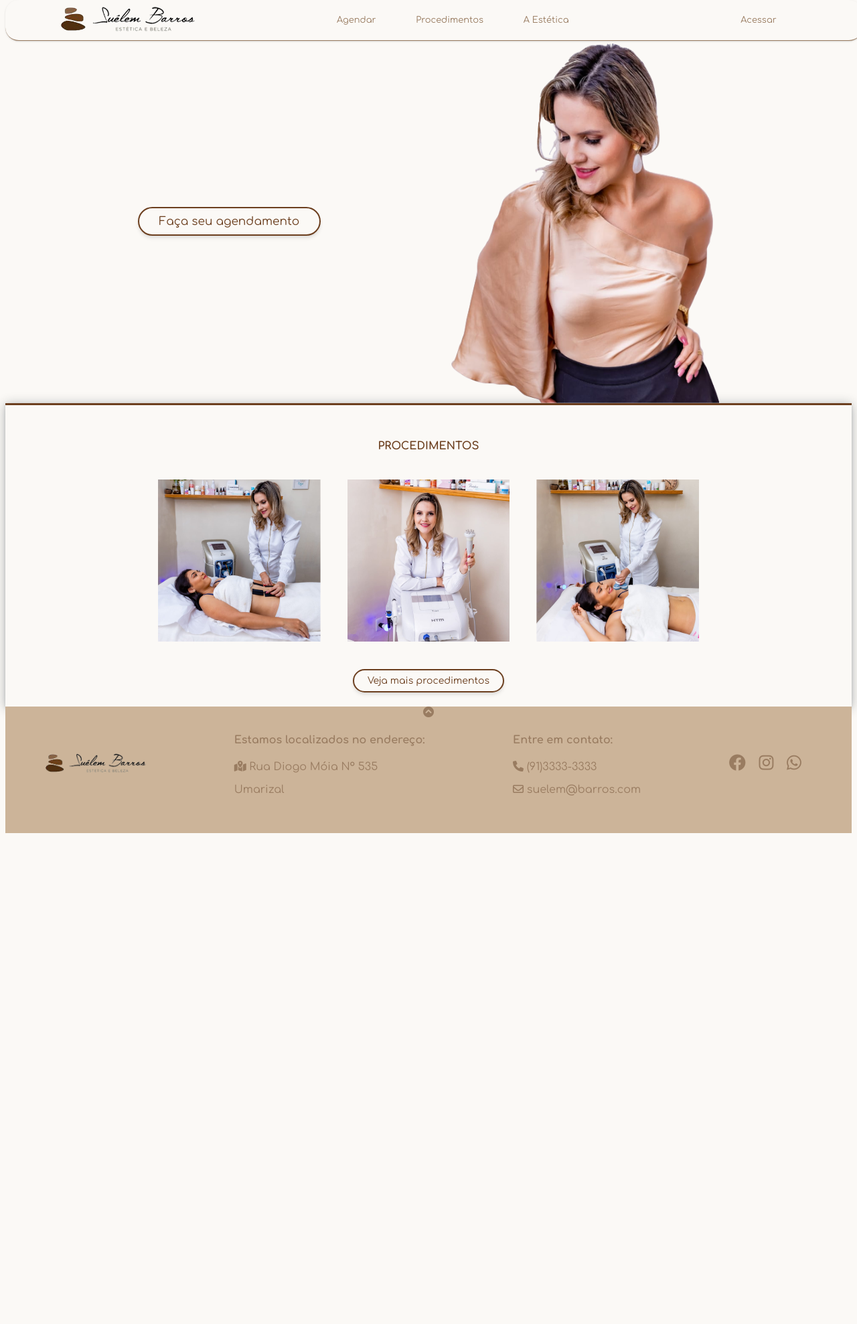
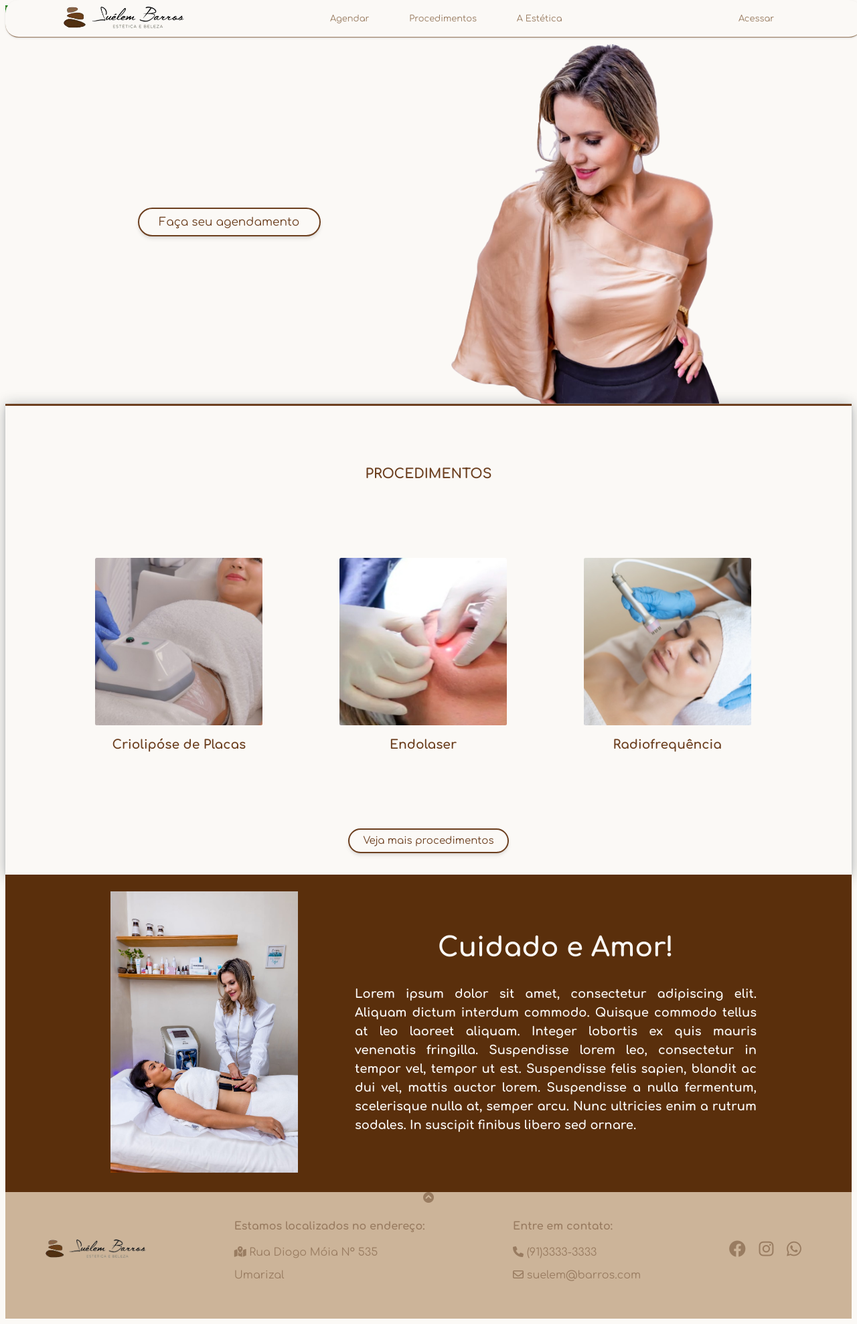
Before and after one commit to Gab053/Estetica-Suelem-Barros, a Flask app: page / in a window 1280 px wide. Shown: the whole page at 67% size. Before the commit the page ends 1244 px from the top, so only its background shows below. Run offline with Flask 3, Linux system fonts and the light colour scheme.

Commit message:
Home Update

```diff
--- a/static/css/home.css
+++ b/static/css/home.css
@@ -27,7 +27,7 @@ header{
 }
 .header-logo{
     padding:3px;
-    width:200px
+    width:180px
 
 }
 header ul a{
@@ -54,8 +54,10 @@ button{
     display: flex;
     justify-content: space-around;
     align-items: center;
-    margin-top: 55px;
+    margin-top: 30px;
 }
+
+
 .banner img{
     width: 400px;
     padding: 10px 0 0 0;
@@ -85,47 +87,125 @@ button{
 .procedimentos{
     display: flex;
     flex-wrap: wrap;
-    flex-direction: column;
-    justify-content: center;
+    flex-direction: row;
     align-items: center;
-    height: 450px;
+    justify-content: space-around;
+
+    min-height: 700px;
+
+
     border-top: 3px solid #6C3F1F;
     margin-top: -4px;
     background-color: #FBF9F6;
 
-    box-shadow: rgba(14, 30, 37, 0.12) 0px 2px 4px 0px, rgba(14, 30, 37, 0.32) 0px 2px 16px 0px;
+    box-shadow: rgba(14, 30, 37, 0.12) 0px 2px 4px 0px, rgba(14, 30, 37, 0.32) 0px 2px 20px 0px;
 }
 .procedimentos h4{
     color: #6C3F1F;
+    margin: 40px 50px 0 50px;
+    font-size: 20px;
+    padding: 8px 20px;
 }
-.procedimentos div{
+
+.procedimentos ul{
+    max-width: 1100px;
+    width: 100%;
+    padding: 0 35px;
+}
+.procedimentos .carrossel{
+    display: grid;
+    grid-auto-flow: column;
+    grid-auto-columns: calc((100% / 3) - 12px);
+    gap: 10px;
+    overflow: hidden;
+}
+
+.carrossel :where(.card, .card img){
+    display: flex;
+    align-items: center;
+    justify-content: center;
+    flex-direction: column;
+}
+.carrossel .dragging .card{
+    cursor: grab;
+    user-select: none;
+}
+
+.carrossel .card{
+    list-style: none;
+    color:#6C3F1F;
+    height: 320px;
+    display: flex;
+    cursor: pointer;
+    align-items: center;
+    justify-content: center;
+    flex-direction: column;
 
 
 }
 
-.carrossel{
-    display: flex;
-    justify-content: space-around;
-    margin-bottom: 25px;
-}
-.carrossel img{
-padding:20px;
+
+.card img{
+    width: 250px;
+    height: 250px;
+    object-fit: cover;
+    border-radius: 1%;
+
 }
 
 .procedimentos a{
-    font-size: 14px;
+    text-weight: 200px;
+    font-size: 15px;
     padding: 8px 20px;
-
     border: solid 2px #6C3F1F;
     color: #6C3F1F;
     background-color: #FBF9F6;
     border-radius: 30px;
     text-decoration: none;
+    box-shadow: rgba(0, 0, 0, 0.1) 0px 4px 6px -1px, rgba(0, 0, 0, 0.06) 0px 2px 4px -1px;
+    transition: 80ms linear;
+    margin-bottom: 500px;
+}
+.procedimentos a:hover{
+    color: #FBF9F6;
+    background-color: #6C3F1F;
+    box-shadow: rgba(0, 0, 0, 0.1) 0px 4px 6px -1px, rgba(0, 0, 0, 0.06) 0px 2px 4px -1px;
+}
 
-        box-shadow: rgba(0, 0, 0, 0.1) 0px 4px 6px -1px, rgba(0, 0, 0, 0.06) 0px 2px 4px -1px;
-    transition: 80ms linear;
 
+
+/* Sobre*/
+.sobre{
+    display: flex;
+    flex-wrap: wrap;
+    align-content: center;
+    justify-content: center;
+
+    background-color: #5A2F0C;
+    color: #FBF9F6;
 }
+.sobre img{
+    width: 280px;
+    padding: 25px;
+    margin-right: 50px;
+}
+.sobre ul{
+    padding: 10px;
+    max-width: 600px;
+    max-height: 400px;
+    align-self: center;
+}
+
+.sobre ul h2{
+    font-size: 40px;
+    text-align: center;
+}
+.sobre ul p{
+    line-height: 28px;
+    font-size: 18px;
+    text-align: justify;
+}
+
 
 /* Footer*/
 .fa-brands {
@@ -178,8 +258,10 @@ footer .footer-logo {
 
 
 
-
-
+/* CONTATO*/
+.contato{
+background-color:green;
+}
 
 
 
--- /dev/null
+++ b/static/js/drag.js
@@ -0,0 +1,27 @@
+const carrossel = document.querySelector(".carrossel");
+
+let isDragging = false, startX, startScrollLeft;
+
+const dragStart = (e) => {
+    isDragging = true;
+    carrossel.classList.add("dragging");
+
+    // Grava cursor e scroll inicial do carrossel
+    startX = e.pageX;
+    startScrollLeft = carrossel.scrollLeft;
+}
+
+const dragging = (e) => {
+    if(!isDragging) return;
+    // Atualiza cursor e scroll do carrossel
+    carrossel.scrollLeft = startScrollLeft - (e.pageX - startX);
+}
+
+const dragStop = () => {
+    isDragging = false;
+    carrossel.classList.remove("dragging");
+}
+
+carrossel.addEventListener("mousedown", dragStart);
+carrossel.addEventListener("mousemove", dragging);
+document.addEventListener("mouseup", dragStop);
--- a/templates/homepage.html
+++ b/templates/homepage.html
@@ -19,6 +19,7 @@
         <a href="#">Acessar</a>
         </ul>
     </header>
+    <div class="contato">Whatsapp</div>
     <nav class="banner">
     <div>
         <a href="#">Faça seu agendamento</a>
@@ -29,17 +30,42 @@
 </nav>
     <div class="procedimentos">
         <div><h4>PROCEDIMENTOS</h4></div>
-        <div class="carrossel">
-            <div><img src="../static/img/ex1.png"></div>
-            <div><img src="../static/img/ex2.png"></div>
-            <div><img src="../static/img/ex3.png"></div>
-        </div>
+
+        <ul class="carrossel">
+            <li class="card">
+                <img src="../static/img/criolipose.jpeg" draggable="false">
+                <h3>Criolipóse de Placas</h3>
+            </li>
+            <li class="card">
+                <img src="../static/img/endolaser.jpg" draggable="false">
+                <h3>Endolaser</h3>
+            </li>
+            <li class="card">
+                <img src="../static/img/radiofrequencia.jpg" draggable="false">
+                <h3>Radiofrequência</h3>
+            <li class="card">
+                <img src="../static/img/ozonioterapia.jpg" draggable="false">
+                <h3>Ozonioterapia</h3>
+            </li>
+            <li class="card">
+                <img src="../static/img/carboxterapia.jpg" draggable="false">
+                <h3>Carboxterapia</h3>
+            </li>
+
+        </ul>
 
         <div><a href="#">Veja mais procedimentos</a></div>
 
     </div>
     <div class="sobre">
+        <div>
+            <img src="../static/img/sobre.jpg" alt="img">
+        </div>
+        <ul>
+                <h2>Cuidado e Amor!<h2>
+            <p>Lorem ipsum dolor sit amet, consectetur adipiscing elit. Aliquam dictum interdum commodo. Quisque commodo tellus at leo laoreet aliquam. Integer lobortis ex quis mauris venenatis fringilla. Suspendisse lorem leo, consectetur in tempor vel, tempor ut est. Suspendisse felis sapien, blandit ac dui vel, mattis auctor lorem. Suspendisse a nulla fermentum, scelerisque nulla at, semper arcu. Nunc ultricies enim a rutrum sodales. In suscipit finibus libero sed ornare.<p>
 
+        </ul>
     </div>
 
 
@@ -69,5 +95,6 @@
     </footer>
 
     <script src="../static/js/main.js"></script>
+    <script src="../static/js/drag.js"></script>
 </body>
 </html>
```
Also changed, not shown: static/img/carboxterapia.jpg (added), static/img/criolipose.jpeg (added), static/img/endolaser.jpg (added), static/img/ozonioterapia.jpg (added), static/img/radiofrequencia.jpg (added), static/img/sobre.jpg (added), static/js/main.js (line endings or trailing spaces).
